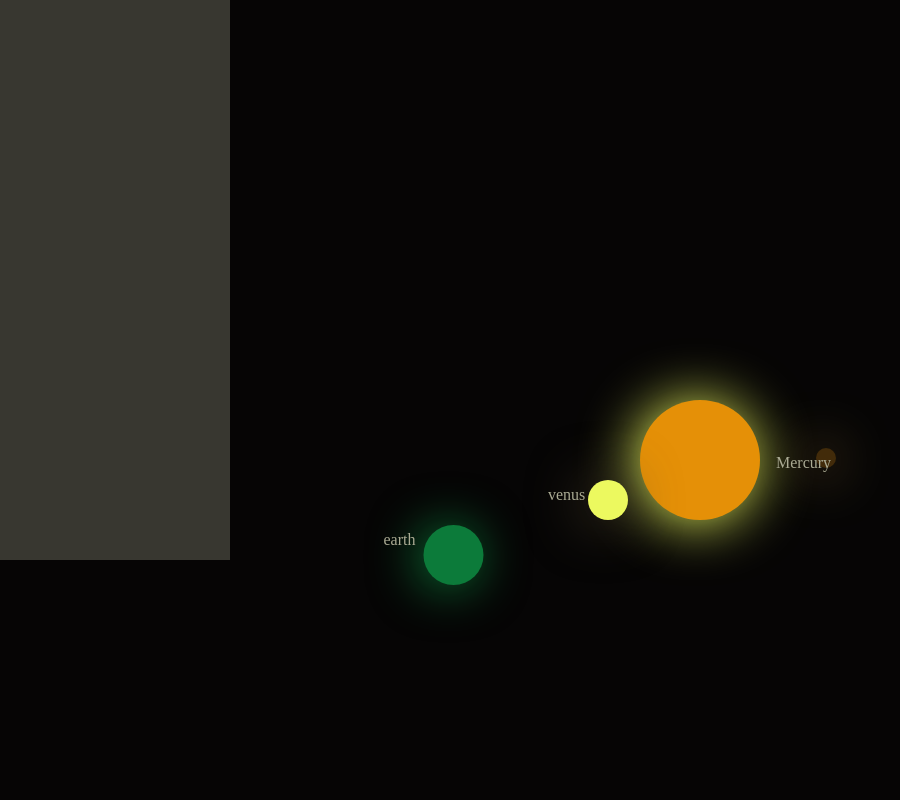
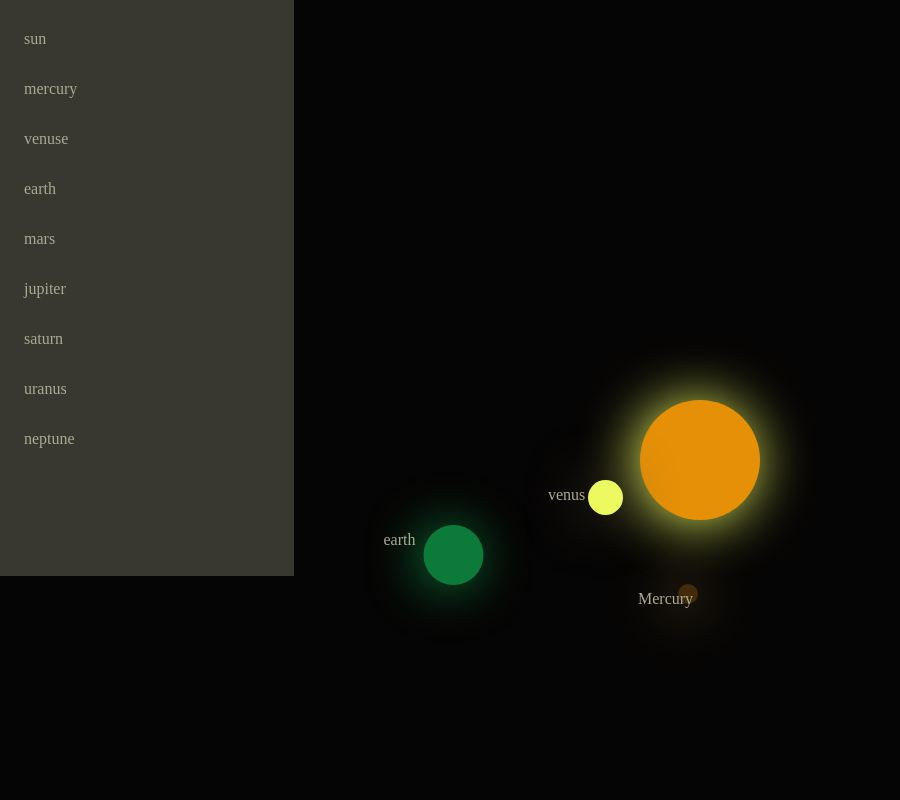
Before and after one commit to sanaa-ennaji/solar-system, a plain HTML site: page index.html in a window 1280 px wide. Shown: the top 800 px of the page, without its empty margins (0-900 px from the left). Drawn offline with Linux system fonts and the light colour scheme.

Commit message:
add cart

```diff
--- a/index.html
+++ b/index.html
@@ -10,7 +10,17 @@
     </style>
 </head>
 <body>
-    <div class="carts"></div>
+    <div class="carts">
+        <p>sun</p>
+        <p>mercury</p>
+        <p>venuse</p>
+        <p>earth</p>
+        <p>mars</p>
+        <p>jupiter</p>
+        <p>saturn</p>
+        <p>uranus</p>
+        <p>neptune</p>
+    </div>
     <div class="sun">
 
     </div>
--- a/style.css
+++ b/style.css
@@ -12,6 +12,12 @@ body {
     background-color: rgba(171, 171, 148,0.3);
     height: 70%;
     width: 18%;
+    padding: 8px 2rem;
+}
+.carts p{
+    margin: 2rem;
+    position: relative;
+
 }
 .sun {
     height: 120px;
@@ -36,19 +42,19 @@ body {
     border-radius: 50%;
     position: absolute;
     box-shadow: -4px 2px 56px #f9c05f;
-    left: 52%;
-    top: 56%;
+    left: 53%;
+    top: 58%;
     transform: translate(-50%, -50%);
-    animation: orbit2 5s linear infinite;
+    animation: orbit2 4s linear infinite;
 }
 
 @keyframes orbit2 {
     from {
-        transform: rotate(0deg)translateX(150px) rotate(0deg);
+        transform: rotate(0deg)translateX(120px) rotate(0deg);
     }
 
     to {
-        transform: rotate(360deg)translateX(150px) rotate(-360deg);
+        transform: rotate(360deg)translateX(120px) rotate(-360deg);
     }
 }
 
@@ -76,8 +82,8 @@ p {
 
 
 .venus {
-    height: 40px;
-    width: 40px;
+    height: 35px;
+    width: 35px;
     background-color: #ecf95f;
     border-radius: 50%;
     position: absolute;
```
